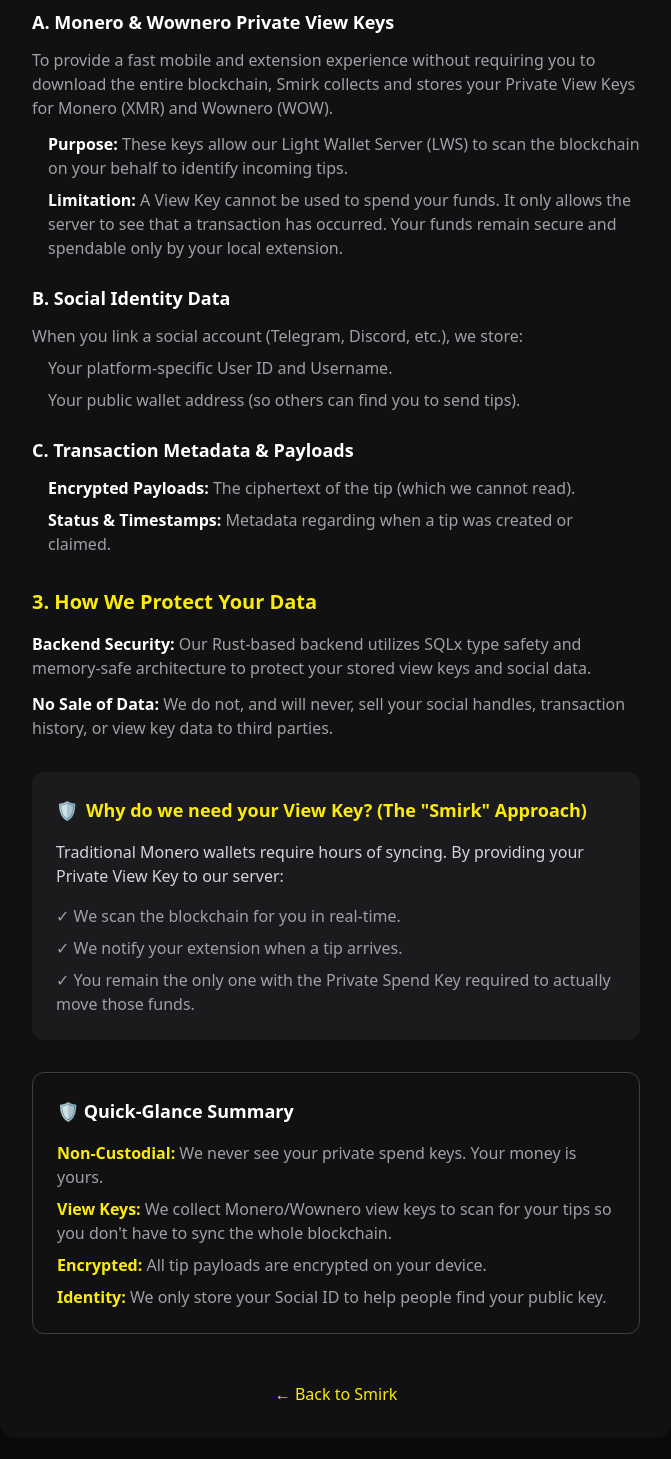
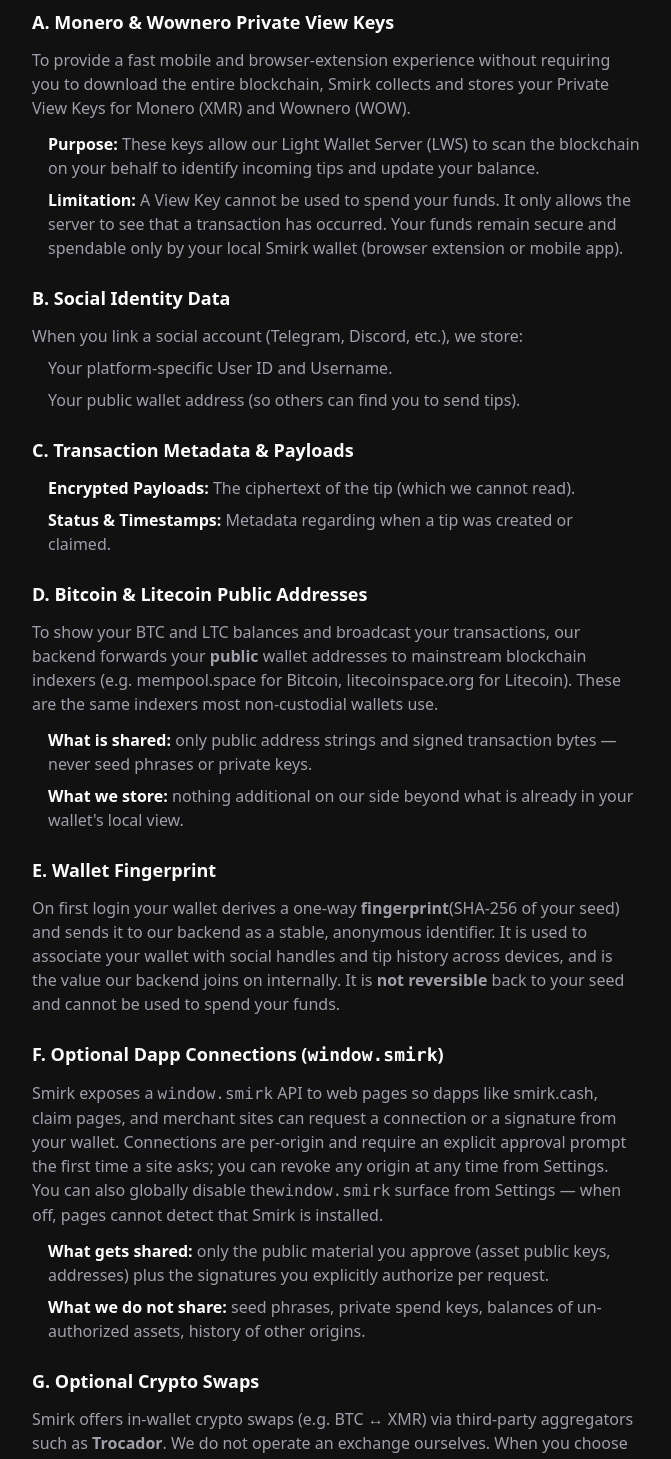
Before and after one commit to Such-Software/smirk-website, a Next.js app: page /privacy in a window 1280 px wide. Shown: the part 680-2139 px from the top of the page, without its empty margins (304-975 px from the left). Built offline with nearby package versions, Linux system fonts and the light colour scheme.

Commit message:
Update privacy policy

```diff
--- a/src/app/privacy/page.tsx
+++ b/src/app/privacy/page.tsx
@@ -54,19 +54,19 @@
 
           <h3 className="text-lg font-semibold text-white mt-6 mb-3">A. Monero &amp; Wownero Private View Keys</h3>
           <p className="text-zinc-400 mb-3">
-            To provide a fast mobile and extension experience without requiring you to download
-            the entire blockchain, Smirk collects and stores your Private View Keys for Monero (XMR)
-            and Wownero (WOW).
+            To provide a fast mobile and browser-extension experience without requiring you
+            to download the entire blockchain, Smirk collects and stores your Private View
+            Keys for Monero (XMR) and Wownero (WOW).
           </p>
           <ul className="space-y-2 text-zinc-400 ml-4">
             <li>
               <strong className="text-white">Purpose:</strong> These keys allow our Light Wallet Server (LWS)
-              to scan the blockchain on your behalf to identify incoming tips.
+              to scan the blockchain on your behalf to identify incoming tips and update your balance.
             </li>
             <li>
               <strong className="text-white">Limitation:</strong> A View Key cannot be used to spend your funds.
               It only allows the server to see that a transaction has occurred. Your funds remain secure
-              and spendable only by your local extension.
+              and spendable only by your local Smirk wallet (browser extension or mobile app).
             </li>
           </ul>
 
@@ -83,6 +83,56 @@
           <ul className="space-y-2 text-zinc-400 ml-4">
             <li><strong className="text-white">Encrypted Payloads:</strong> The ciphertext of the tip (which we cannot read).</li>
             <li><strong className="text-white">Status &amp; Timestamps:</strong> Metadata regarding when a tip was created or claimed.</li>
+          </ul>
+
+          <h3 className="text-lg font-semibold text-white mt-6 mb-3">D. Bitcoin &amp; Litecoin Public Addresses</h3>
+          <p className="text-zinc-400 mb-3">
+            To show your BTC and LTC balances and broadcast your transactions, our backend
+            forwards your <strong>public</strong> wallet addresses to mainstream blockchain
+            indexers (e.g. mempool.space for Bitcoin, litecoinspace.org for Litecoin).
+            These are the same indexers most non-custodial wallets use.
+          </p>
+          <ul className="space-y-2 text-zinc-400 ml-4">
+            <li><strong className="text-white">What is shared:</strong> only public address strings and signed transaction bytes — never seed phrases or private keys.</li>
+            <li><strong className="text-white">What we store:</strong> nothing additional on our side beyond what is already in your wallet&apos;s local view.</li>
+          </ul>
+
+          <h3 className="text-lg font-semibold text-white mt-6 mb-3">E. Wallet Fingerprint</h3>
+          <p className="text-zinc-400 mb-3">
+            On first login your wallet derives a one-way <strong>fingerprint</strong>
+            (SHA-256 of your seed) and sends it to our backend as a stable, anonymous
+            identifier. It is used to associate your wallet with social handles and tip
+            history across devices, and is the value our backend joins on internally.
+            It is <strong>not reversible</strong> back to your seed and cannot be used
+            to spend your funds.
+          </p>
+
+          <h3 className="text-lg font-semibold text-white mt-6 mb-3">F. Optional Dapp Connections (<code>window.smirk</code>)</h3>
+          <p className="text-zinc-400 mb-3">
+            Smirk exposes a <code>window.smirk</code> API to web pages so dapps like
+            smirk.cash, claim pages, and merchant sites can request a connection or a
+            signature from your wallet. Connections are per-origin and require an
+            explicit approval prompt the first time a site asks; you can revoke any
+            origin at any time from Settings. You can also globally disable the
+            <code>window.smirk</code> surface from Settings — when off, pages cannot
+            detect that Smirk is installed.
+          </p>
+          <ul className="space-y-2 text-zinc-400 ml-4">
+            <li><strong className="text-white">What gets shared:</strong> only the public material you approve (asset public keys, addresses) plus the signatures you explicitly authorize per request.</li>
+            <li><strong className="text-white">What we do not share:</strong> seed phrases, private spend keys, balances of un-authorized assets, history of other origins.</li>
+          </ul>
+
+          <h3 className="text-lg font-semibold text-white mt-6 mb-3">G. Optional Crypto Swaps</h3>
+          <p className="text-zinc-400 mb-3">
+            Smirk offers in-wallet crypto swaps (e.g. BTC ↔ XMR) via third-party
+            aggregators such as <strong>Trocador</strong>. We do not operate an
+            exchange ourselves. When you choose to swap, the wallet queries the
+            third-party aggregator for quotes and routes the trade through them.
+          </p>
+          <ul className="space-y-2 text-zinc-400 ml-4">
+            <li><strong className="text-white">What gets shared with the aggregator:</strong> the asset pair, amount, and destination public address — exactly what the aggregator needs to fulfill the trade.</li>
+            <li><strong className="text-white">Subject to the aggregator&apos;s own privacy policy:</strong> we are a passthrough at trade time. Trocador&apos;s policy lives at <a className="text-[#fbeb0a] hover:underline" href="https://trocador.app/privacy" target="_blank" rel="noopener noreferrer">trocador.app/privacy</a>.</li>
+            <li><strong className="text-white">Opt-in:</strong> no swap data leaves your device until you tap to request a quote.</li>
           </ul>
         </section>
 
@@ -120,8 +170,12 @@
           <ul className="space-y-2 text-zinc-400">
             <li><strong className="text-[#fbeb0a]">Non-Custodial:</strong> We never see your private spend keys. Your money is yours.</li>
             <li><strong className="text-[#fbeb0a]">View Keys:</strong> We collect Monero/Wownero view keys to scan for your tips so you don&apos;t have to sync the whole blockchain.</li>
+            <li><strong className="text-[#fbeb0a]">Public Addresses:</strong> Your BTC/LTC public addresses are forwarded to mainstream blockchain indexers — the same ones every non-custodial wallet uses. Nothing private.</li>
+            <li><strong className="text-[#fbeb0a]">Fingerprint:</strong> A one-way SHA-256 of your seed is sent to identify your wallet — not reversible, cannot move funds.</li>
             <li><strong className="text-[#fbeb0a]">Encrypted:</strong> All tip payloads are encrypted on your device.</li>
             <li><strong className="text-[#fbeb0a]">Identity:</strong> We only store your Social ID to help people find your public key.</li>
+            <li><strong className="text-[#fbeb0a]">Dapps:</strong> The <code>window.smirk</code> API is opt-in per origin, revocable per origin, and can be turned off globally in Settings.</li>
+            <li><strong className="text-[#fbeb0a]">Swaps:</strong> Optional, opt-in, routed through third-party aggregators (e.g. Trocador). We never operate an exchange.</li>
           </ul>
         </section>
 
```
